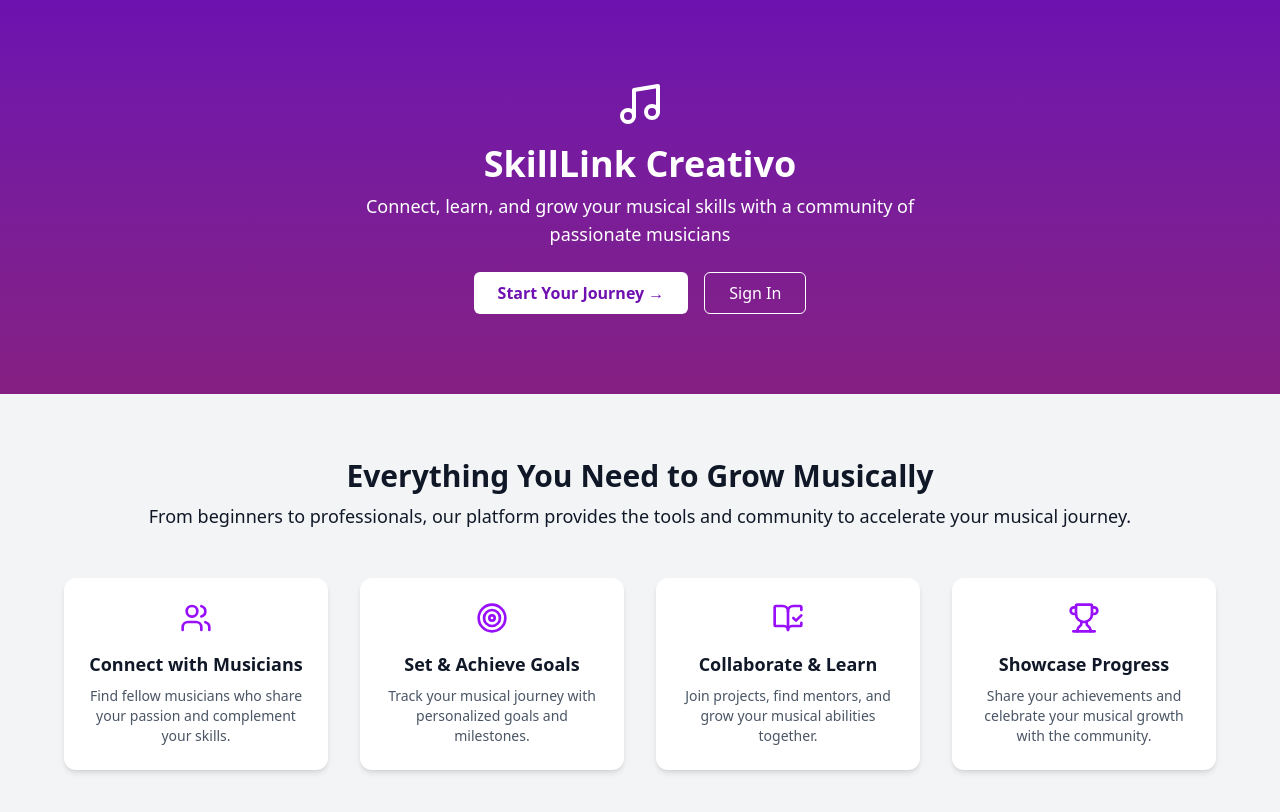
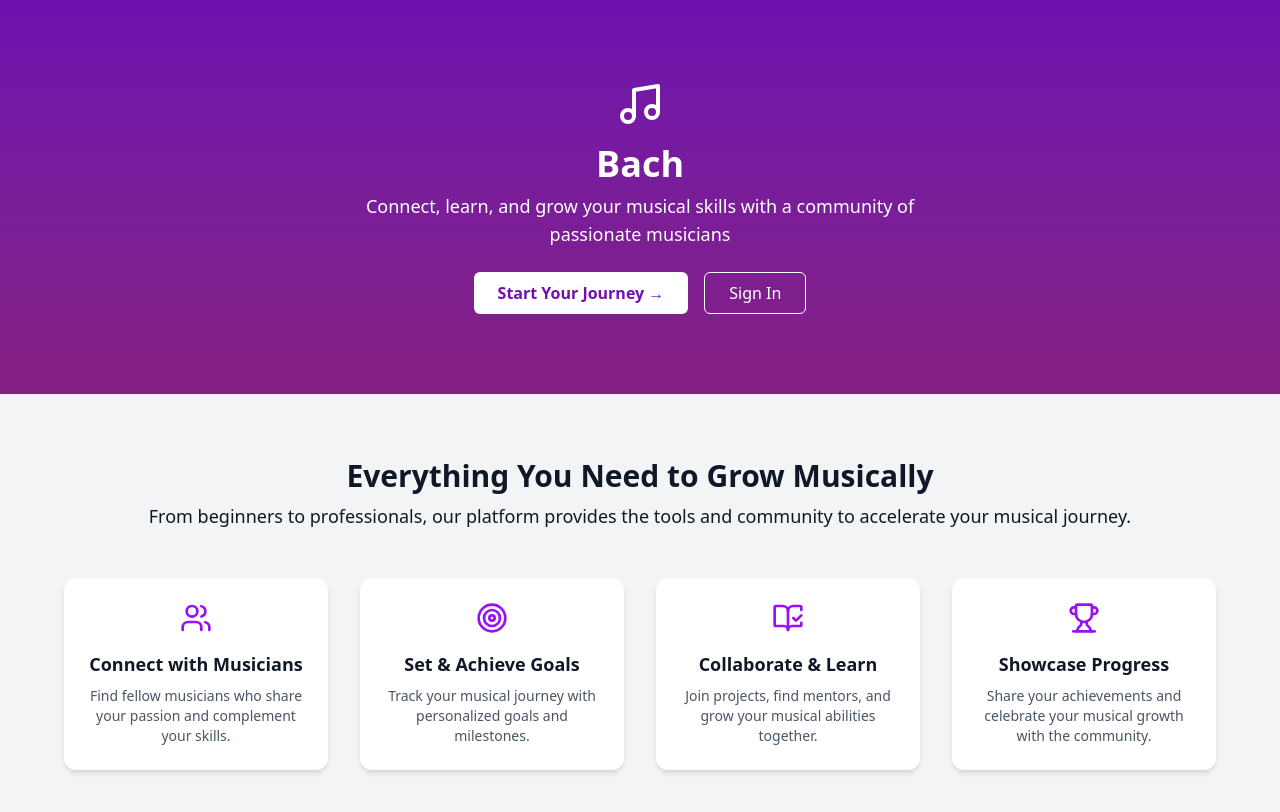
Before and after one commit to Bach-edu/Bach-FrontEnd, a React (Vite) app in the folder Bach-Frontend/: page / in a window 1280 px wide. Shown: the top 812 px of the page. Built offline with nearby package versions, Linux system fonts and the light colour scheme.

Commit message:
change Home name

```diff
--- a/Bach-Frontend/src/Components/Home/index.jsx
+++ b/Bach-Frontend/src/Components/Home/index.jsx
@@ -16,7 +16,7 @@ const Home = () => {
       {/* Hero Section */}
       <section className="flex flex-col items-center justify-center text-center px-4 py-20">
         <Music className="w-12 h-12 mb-4" />
-        <h1 className="text-4xl font-bold mb-2">SkillLink Creativo</h1>
+        <h1 className="text-4xl font-bold mb-2">Bach</h1>
         <p className="text-lg mb-6 max-w-xl">
           Connect, learn, and grow your musical skills with a community of passionate musicians
         </p>        <div className="flex gap-4">
```
Also changed, not shown: 1 other file (tests, documents, lock files or other folders).
